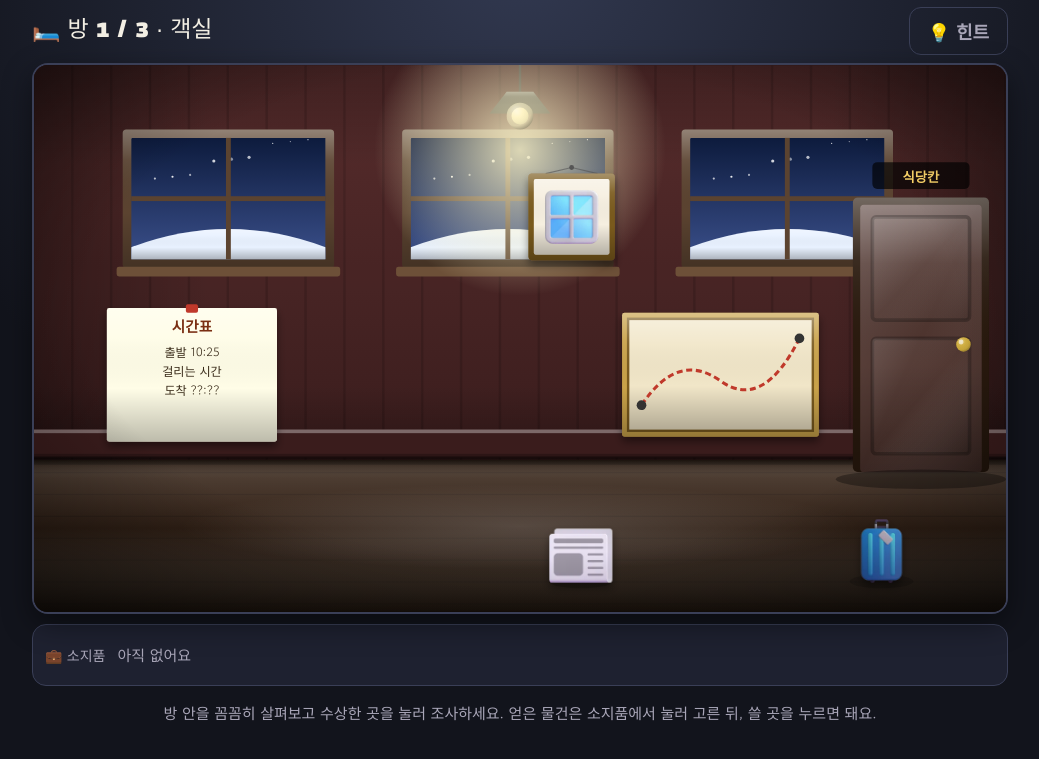
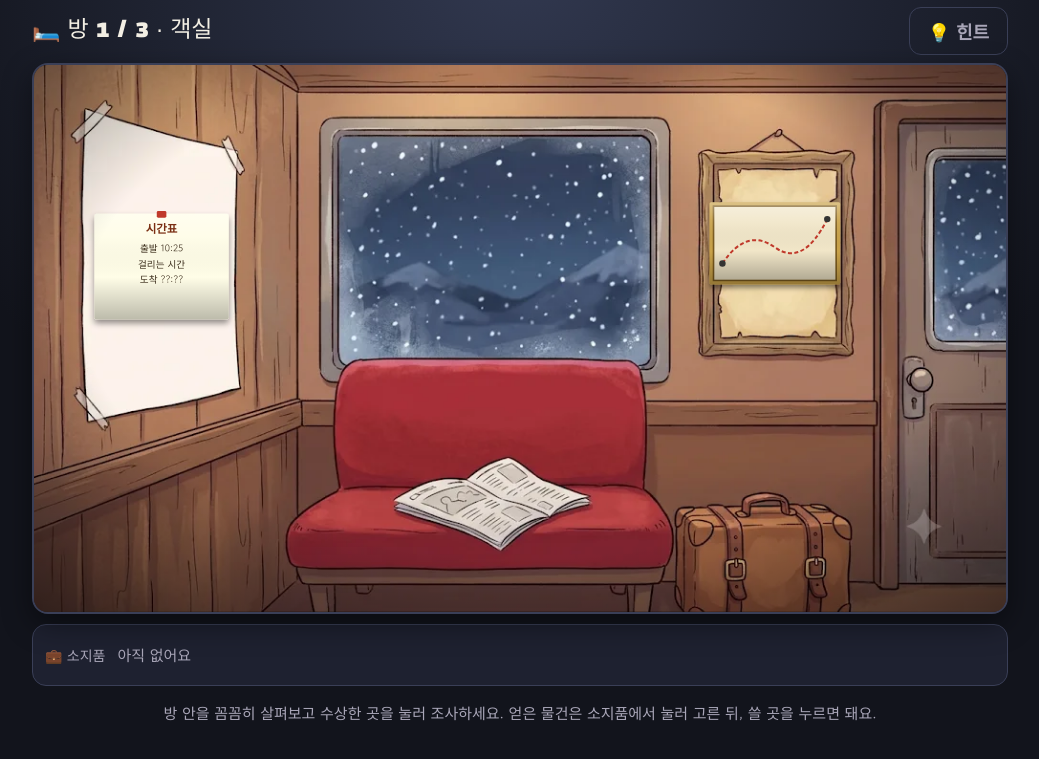
Before and after one commit to mummummi/game4grade, a plain HTML site: page g4-train.html in a window 1280 px wide. Both pictures are taken after a click on the button "탈출 시작 ▶". Shown: the part 51-810 px from the top of the page, without its empty margins (120-1159 px from the left). Drawn offline with Linux system fonts and the light colour scheme; grey boxes are pictures that could not be loaded.

Commit message:
4학년 대륙 횡단 열차의 비밀 방탈출 배경을 AI 일러스트로 교체
Co-Authored-By: Claude Opus 5.5 <noreply@anthropic.com>
Claude-Session: https://claude.ai/code/session_01ScfXXMpeK4xSozEf9WkLBv

```diff
--- a/g4-train.html
+++ b/g4-train.html
@@ -29,7 +29,7 @@ button{font-family:inherit;font-size:18px;border:0;border-radius:12px;padding:10
 .roombar{display:flex;justify-content:space-between;align-items:center;margin:6px 0 8px;gap:8px;flex-wrap:wrap}
 .scene{position:relative;width:100%;border-radius:16px;overflow:hidden;border:2px solid var(--line);box-shadow:0 10px 30px rgba(0,0,0,.45);background:#000}
 .scene svg{display:block;width:100%;height:auto}
-.hot{cursor:pointer;transition:filter .15s}
+.hot .ah{fill:#fff;fill-opacity:0;stroke:#fff;stroke-opacity:0;stroke-width:5;transition:fill-opacity .15s,stroke-opacity .15s}.hot:hover .ah{fill-opacity:.14;stroke-opacity:.95}.hot.selhint .ah{stroke:#ffd54f;stroke-opacity:1;fill-opacity:.12}.hot.done .ah{fill-opacity:0}.hot{cursor:pointer;transition:filter .15s}
 .hot:hover{filter:drop-shadow(0 0 12px color-mix(in srgb,var(--gold) 90%,transparent)) brightness(1.08)}
 .hot.done{filter:saturate(.75)}
 .hot.selhint{animation:hl 1.2s ease-in-out infinite}
@@ -370,6 +370,19 @@ const sw=S*1.1;return EM(x,y-S*0.12,e,S*0.68,'filter="url(#sh)"')+R(x-sw/2,y+S*0
 /* 🧸 분위기 소품 (문제와 상관없는 기물 · 눌러 보면 설명만 나와요) */
 const DECOR=[[["f", "🧳", "여행 가방", 1395, 800, 125, "승객의 가방이에요. 이름표에 \"파리행\"이라고 적혀 있어요."], ["p", "🪟", "차창", 885, 250, 150, "창밖으로 넓은 초원이 지나가요."], ["f", "📰", "두고 간 신문", 900, 800, 125, "\"대륙 횡단 열차 첫 운행!\" 기사가 실려 있어요."]], [["f", "🍷", "포도 주스 병", 1080, 800, 125, "식당칸 손님용 주스예요."], ["s", "🍽️", "접시 선반", 540, 250, 150, "흔들려도 안 떨어지게 고정된 접시들이에요."], ["f", "🥐", "빵 바구니", 1500, 800, 125, "아침 식사용 빵이 담겨 있어요. 냄새가 좋아요!"]], [["s", "🔔", "기관차 종", 1500, 250, 150, "땡땡! 출발을 알리는 종이에요."], ["f", "⛏️", "석탄 삽", 600, 735, 125, "석탄을 퍼 넣는 삽이에요. 지금은 쓸 일 없어요."], ["s", "🧭", "큰 나침반", 1005, 525, 150, "열차가 동쪽으로 가고 있다고 알려 줘요."]]];
 DECOR.forEach((list,ri)=>{const r=THEME.rooms[ri];if(!r)return;list.forEach((d,k)=>r.objects.push({id:'deco'+k,deco:1,title:d[1]+' '+d[2],art:DART(d),html:'<div class="box">'+d[6]+'</div>'}))});
+/* 🖼️ AI 배경 그림 */
+const ARTMAP={"rooms": [{"timetable": [80, 73, 260, 513, {"fit": 1, "pad": 0.85}], "seat": [420, 480, 627, 170], "map": [1093, 107, 253, 373, {"fit": 1, "pad": 0.85}], "door": [1387, 60, 213, 800], "deco0": [1053, 707, 287, 193], "deco1": [473, 87, 573, 380], "deco2": [593, 647, 327, 153]}, {"recipe": [120, 653, 427, 233], "kitchen": [647, 447, 387, 247], "cook": [1053, 460, 367, 413], "door": [1427, 60, 173, 800], "deco0": [500, 467, 87, 240], "deco1": [1073, 120, 287, 320], "deco2": [833, 700, 233, 180]}, {"boiler": [0, 133, 367, 547], "speed": [700, 93, 193, 180, {"clip": [800, 300, 90, 796, 183, 85]}], "lever": [1060, 460, 280, 440], "deco0": [1313, 260, 107, 293], "deco1": [440, 547, 113, 307], "deco2": [1060, 100, 233, 320]}], "id": "g4-train"};
+const AMbox=a=>{const ns='http://www.w3.org/2000/svg';const sv=document.createElementNS(ns,'svg');sv.setAttribute('width','1600');sv.setAttribute('height','900');sv.style.cssText='position:absolute;left:-9999px;top:0';sv.innerHTML=DEFS+a;document.body.appendChild(sv);let b={x:0,y:0,width:1,height:1};try{const g=document.createElementNS(ns,'g');while(sv.childNodes.length>1)g.appendChild(sv.childNodes[1]);sv.appendChild(g);const r=g.getBBox();b={x:r.x,y:r.y,width:r.width||1,height:r.height||1}}catch(e){}sv.remove();return b};
+ARTMAP.rooms.forEach((hot,ri)=>{const r=THEME.rooms[ri];if(!r||!hot)return;const src='art/'+ARTMAP.id+'_'+(ri+1)+'.webp';
+ r.bg=()=>`<image href="${src}" x="0" y="0" width="1600" height="900" preserveAspectRatio="xMidYMid slice"/>`;
+ r.objects=r.objects.filter(o=>!(o.deco&&!hot[o.id]));
+ r.objects.forEach(o=>{const h=hot[o.id];if(!h)return;const [x,y,w,hh,opt]=h;const old=o.art;
+  o.art=()=>{let s='';if(opt&&opt.keep){const [tx,ty,sc]=opt.keep;s=`<g transform="translate(${tx} ${ty}) scale(${sc})">${val(old)}</g>`}
+   if(opt&&opt.clip){const [ox,oy,orr,nx,ny,nr]=opt.clip;const sc=nr/orr;const cid='cl_'+o.id;s+=`<clipPath id="${cid}"><circle cx="${ox}" cy="${oy}" r="${orr}"/></clipPath><g transform="translate(${nx-ox*sc} ${ny-oy*sc}) scale(${sc})"><g clip-path="url(#${cid})">${val(old)}</g></g>`}
+   if(opt&&opt.lab){const arr=eval(opt.lab.expr);s+=arr.map((t,i)=>{const [lx,ly]=opt.lab.pos?opt.lab.pos[i]:[x+w*(i+.5)/arr.length,opt.lab.y];return `<rect x="${lx-48}" y="${ly-30}" width="96" height="56" rx="14" fill="#3e2723" stroke="#ffe082" stroke-width="4" opacity=".92"/><text x="${lx}" y="${ly+10}" text-anchor="middle" font-size="32" font-weight="bold" fill="#ffe082">${t}</text>`}).join('')}
+   if(opt&&opt.svg){s+=eval(opt.svg)}
+   if(opt&&opt.fit){const a=val(old);const b=AMbox(a);const p=opt.pad??0.9;const sc=Math.min(w/b.width,hh/b.height)*p;const tx=x+w/2-(b.x+b.width/2)*sc,ty=y+hh/2-(b.y+b.height/2)*sc;s=`<g transform="translate(${tx} ${ty}) scale(${sc})" opacity="${opt.op??1}">${a}</g>`}
+   return s+`<rect class="ah" x="${x}" y="${y}" width="${w}" height="${hh}" rx="22"/>`}})});
 THEME.rooms.forEach((r,ri)=>r.objects.forEach(o=>{if(!o._rid){o.id='r'+ri+'_'+o.id;o._rid=1}}));/* 방마다 물건 id를 따로 → 다른 방의 같은 이름 문/물건이 '이미 푼 것'으로 처리되는 문제 방지 */
 try{const U=S.used||{};if(Object.keys(U).some(k=>!/^[pu]_r\d+_/.test(k))){THEME.rooms.forEach((r,ri)=>r.objects.forEach(o=>{const base=o.id.replace(/^r\d+_/,'');['p_','u_'].forEach(pf=>{if(U[pf+base]&&(ri<S.room||(base!=='door'&&ri<=S.room)))U[pf+o.id]=1})}));Object.keys(U).forEach(k=>{if(!/^[pu]_r\d+_/.test(k))delete U[k]});S.used=U;save()}}catch(e){}/* 예전 저장 기록 옮기기 */
 TH=THEME;if(GRADE<=2)document.body.classList.add('kids');S.max=S.max||0;render();
```
Also changed, not shown: art/g4-train_1.webp (added), art/g4-train_2.webp (added), art/g4-train_3.webp (added).
